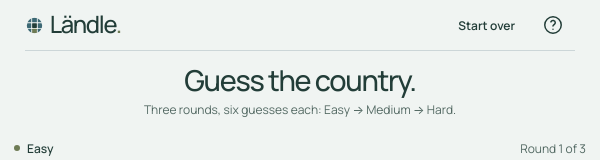
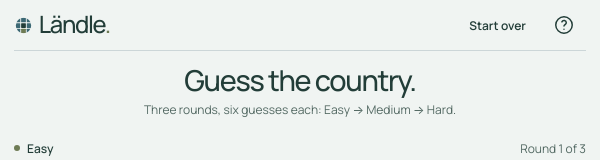
Before and after one commit to Bttlbmb/landle, a website with bundled scripts: page index.html in a window 600 px wide. Shown: the top 160 px of the page. Built offline with nearby package versions, Linux system fonts and the light colour scheme.

Commit message:
Align title bar width with game content

```diff
--- a/docs/styles.css
+++ b/docs/styles.css
@@ -120,8 +120,12 @@
 
 /* Header and introduction */
 
+.site-header,
+.game-shell {
+  width: min(100% - 40px,600px);
+}
+
 .site-header {
-  width: min(100% - 80px,1000px);
   border-bottom: 1px solid var(--line);
   height: 56px;
   flex: none;
@@ -189,7 +193,6 @@
 }
 
 .game-shell {
-  width: min(100% - 40px,600px);
   padding: 16px 0 32px;
   margin: 0 auto;
 }
@@ -830,9 +833,13 @@
 }
 
 @media(max-width:640px) {
+  .site-header,
+  .game-shell {
+    width: calc(100% - 28px);
+  }
+
   .site-header {
     height: 48px;
-    width: calc(100% - 28px);
   }
 
   .brand {
@@ -847,7 +854,6 @@
   .game-shell {
     padding-bottom: 31px;
     padding-top: 12px;
-    width: calc(100% - 28px);
   }
 
   .clue-symbol {
@@ -1204,15 +1210,17 @@
 /* Grow from phone proportions into the existing 600px tablet/desktop grid.
    Short landscape layouts keep their existing width/height treatment. */
 @media (min-width: 480px) and (max-width: 767px) and (min-height: 501px) {
+  .site-header,
+  .game-shell {
+    width: min(calc(100% - 28px),600px);
+  }
+
   .site-header {
-    --header-gutter: clamp(14px,calc(9.02778vw - 29.3333px),40px);
-    width: min(calc(100% - 2 * var(--header-gutter)),1000px);
     height: clamp(48px,calc(2.77778vw + 34.6667px),56px);
   }
   .brand { font-size: clamp(23px,calc(.694444vw + 19.6667px),25px); }
   .brand-icon { width: clamp(18px,calc(.694444vw + 14.6667px),20px); height: clamp(18px,calc(.694444vw + 14.6667px),20px); }
   .game-shell {
-    width: min(calc(100% - 28px),600px);
     padding-top: clamp(12px,calc(1.38889vw + 5.3333px),16px);
     padding-bottom: clamp(31px,calc(.347222vw + 29.3333px),32px);
   }
--- a/styles.css
+++ b/styles.css
@@ -120,8 +120,12 @@
 
 /* Header and introduction */
 
+.site-header,
+.game-shell {
+  width: min(100% - 40px,600px);
+}
+
 .site-header {
-  width: min(100% - 80px,1000px);
   border-bottom: 1px solid var(--line);
   height: 56px;
   flex: none;
@@ -189,7 +193,6 @@
 }
 
 .game-shell {
-  width: min(100% - 40px,600px);
   padding: 16px 0 32px;
   margin: 0 auto;
 }
@@ -830,9 +833,13 @@
 }
 
 @media(max-width:640px) {
+  .site-header,
+  .game-shell {
+    width: calc(100% - 28px);
+  }
+
   .site-header {
     height: 48px;
-    width: calc(100% - 28px);
   }
 
   .brand {
@@ -847,7 +854,6 @@
   .game-shell {
     padding-bottom: 31px;
     padding-top: 12px;
-    width: calc(100% - 28px);
   }
 
   .clue-symbol {
@@ -1204,15 +1210,17 @@
 /* Grow from phone proportions into the existing 600px tablet/desktop grid.
    Short landscape layouts keep their existing width/height treatment. */
 @media (min-width: 480px) and (max-width: 767px) and (min-height: 501px) {
+  .site-header,
+  .game-shell {
+    width: min(calc(100% - 28px),600px);
+  }
+
   .site-header {
-    --header-gutter: clamp(14px,calc(9.02778vw - 29.3333px),40px);
-    width: min(calc(100% - 2 * var(--header-gutter)),1000px);
     height: clamp(48px,calc(2.77778vw + 34.6667px),56px);
   }
   .brand { font-size: clamp(23px,calc(.694444vw + 19.6667px),25px); }
   .brand-icon { width: clamp(18px,calc(.694444vw + 14.6667px),20px); height: clamp(18px,calc(.694444vw + 14.6667px),20px); }
   .game-shell {
-    width: min(calc(100% - 28px),600px);
     padding-top: clamp(12px,calc(1.38889vw + 5.3333px),16px);
     padding-bottom: clamp(31px,calc(.347222vw + 29.3333px),32px);
   }
```
